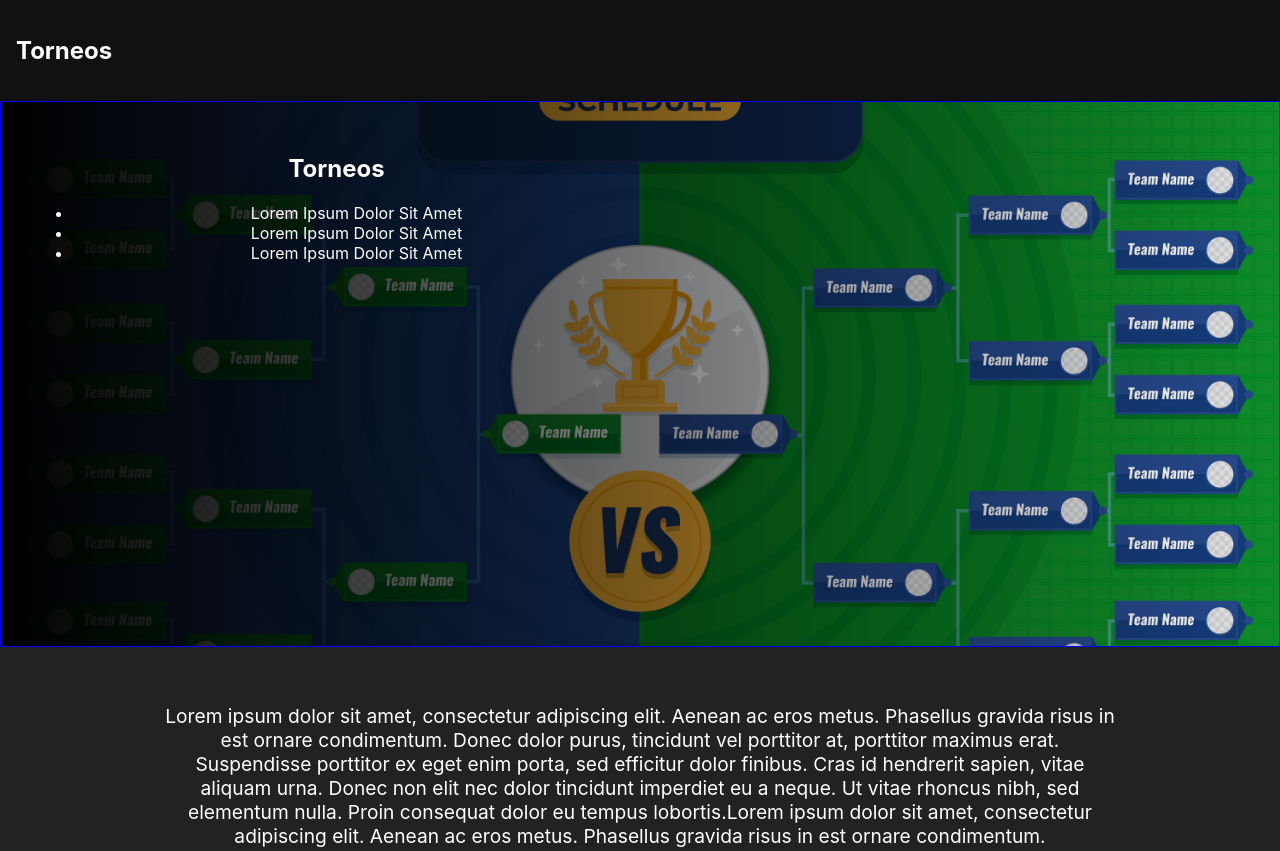
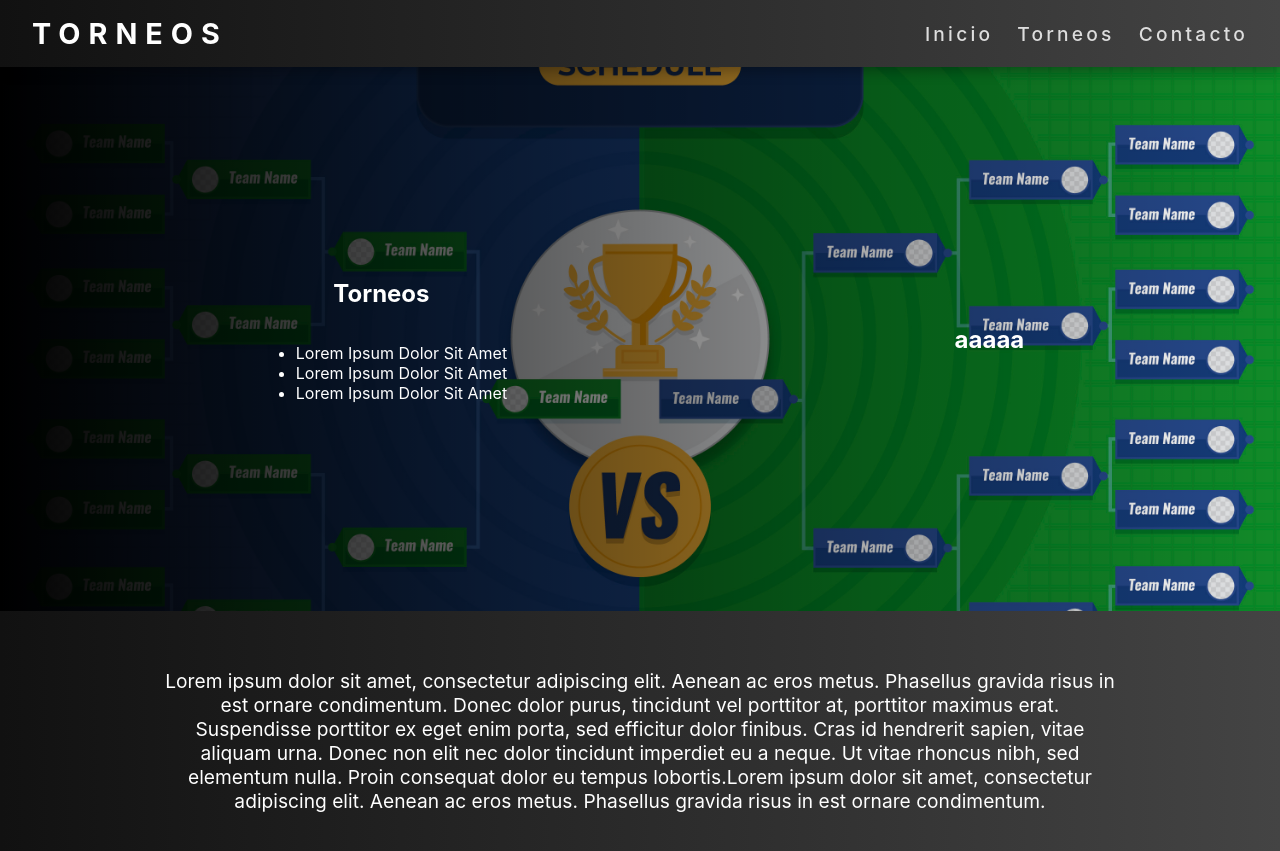
Before and after one commit to GianGNGKS/Lab2025, a plain HTML site: page TP2/index.html in a window 1280 px wide. Shown: the top 851 px of the page. Drawn offline with Linux system fonts and the light colour scheme.

Commit message:
header y banner

```diff
--- a/TP2/index.html
+++ b/TP2/index.html
@@ -11,22 +11,29 @@
 <body>
 
     <!-- Header -->
-    <header>
-        <nav>
+    <header id="main-header">
+        <nav id="nav-container">
             <h1>Torneos</h1>
-            <!-- Aquí irán los futuros enlaces de navegación -->
+            <ul id="nav-links">
+                <li><a href="index.html">Inicio</a></li>
+                <li><a href="#">Torneos</a></li>
+                <li><a href="#">Contacto</a></li>
+            </ul>
         </nav>
     </header>
 
     <!-- Banner -->
     <section id="banner">
-        <div class="banner-texto">
+        <div class="banner-texto-izq">
             <h2>Torneos</h2>
             <ul>
                 <li>Lorem Ipsum Dolor Sit Amet</li>
                 <li>Lorem Ipsum Dolor Sit Amet</li>
                 <li>Lorem Ipsum Dolor Sit Amet</li>
             </ul>
+        </div>
+        <div class="banner-texto-der">
+            <h1>aaaaa</h1>
         </div>
     </section>
 
--- a/TP2/styles.css
+++ b/TP2/styles.css
@@ -12,11 +12,55 @@ body {
     font-family: Inter, sans-serif;
 }
 
-header {
+/*Estilos para el header*/
+
+#main-header {
     grid-row: 1;
-    background: #111;
-    color: white;
-    padding: 1rem;
+    background: linear-gradient(90deg, #111, #444);
+    box-shadow: 0 4px 12px rgba(0, 0, 0, 0.3);
+    padding: 1rem 2rem;
+    position: sticky;
+    top: 0;
+    z-index: 1000;
+}
+
+/* Contenedor nav */
+#nav-container {
+    display: flex;
+    justify-content: space-between;
+    align-items: center;
+    margin: 0 0;
+}
+
+/* Título */
+#main-header h1 {
+    font-size: 1.8rem;
+    letter-spacing: .5rem;
+    margin: 0;
+    text-transform: uppercase;
+}
+
+
+/* Links */
+#nav-links {
+    list-style: none;
+    display: flex;
+    gap: 1.5rem;
+    margin: 0;
+    padding: 0;
+}
+
+#nav-links a {
+    text-decoration: none;
+    color: #ddd;
+    font-weight: 500;
+    font-size: 1.2rem;
+    letter-spacing: .2rem;
+    transition: color 0.3s ease;
+}
+
+#nav-links a:hover {
+    color: brown;
 }
 
 #banner {
@@ -26,14 +70,27 @@ header {
     background-position: center;
     height: 30rem;
     padding: 2rem;
-    border: blue 1px solid;
+    display: grid;
 }
 
-.banner-texto {
+#banner div {
     color: #fff;
     text-align: center;
-    width: 50%;
+    width: auto;
+    display: flex;
+    flex-direction: column;
+    justify-content: center;
+    align-items: center;
 }
+
+.banner-texto-izq {
+    grid-column: 1;
+}
+
+.banner-texto-der {
+    grid-column: 2;
+}
+
 
 /* Estilos para el main (intro y torneos) */
 
@@ -54,7 +111,8 @@ main {
     align-items: center;
     text-align: center;
     padding: 2rem;
-    font-size: 1.2rem
+    font-size: 1.2rem;
+    background: linear-gradient(90deg, #111, #444);
 }
 
 #intro p {
@@ -63,7 +121,8 @@ main {
 
 #torneos {
     grid-area: torneos;
-    margin-top: 1rem;
+    padding-top: 1rem;
+    background-color: #222;
 }
 
 #torneos-box {
```
